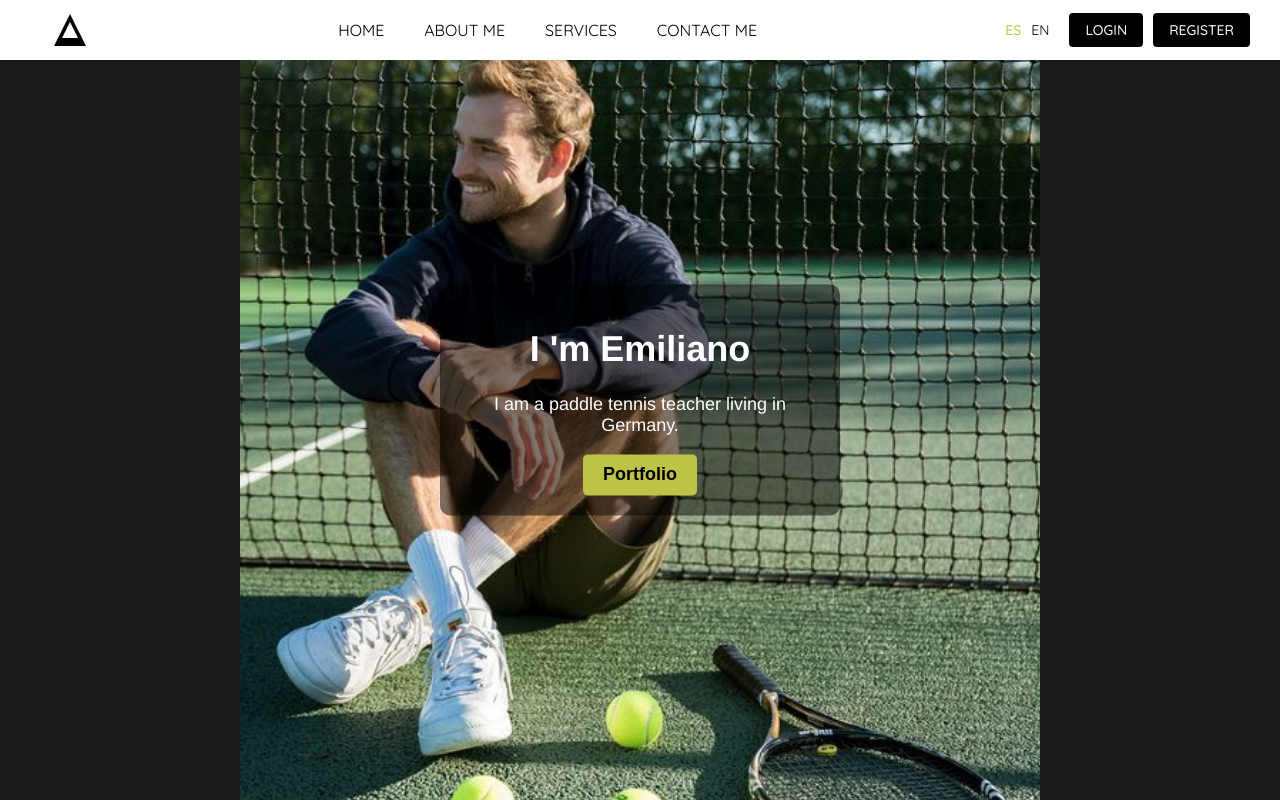
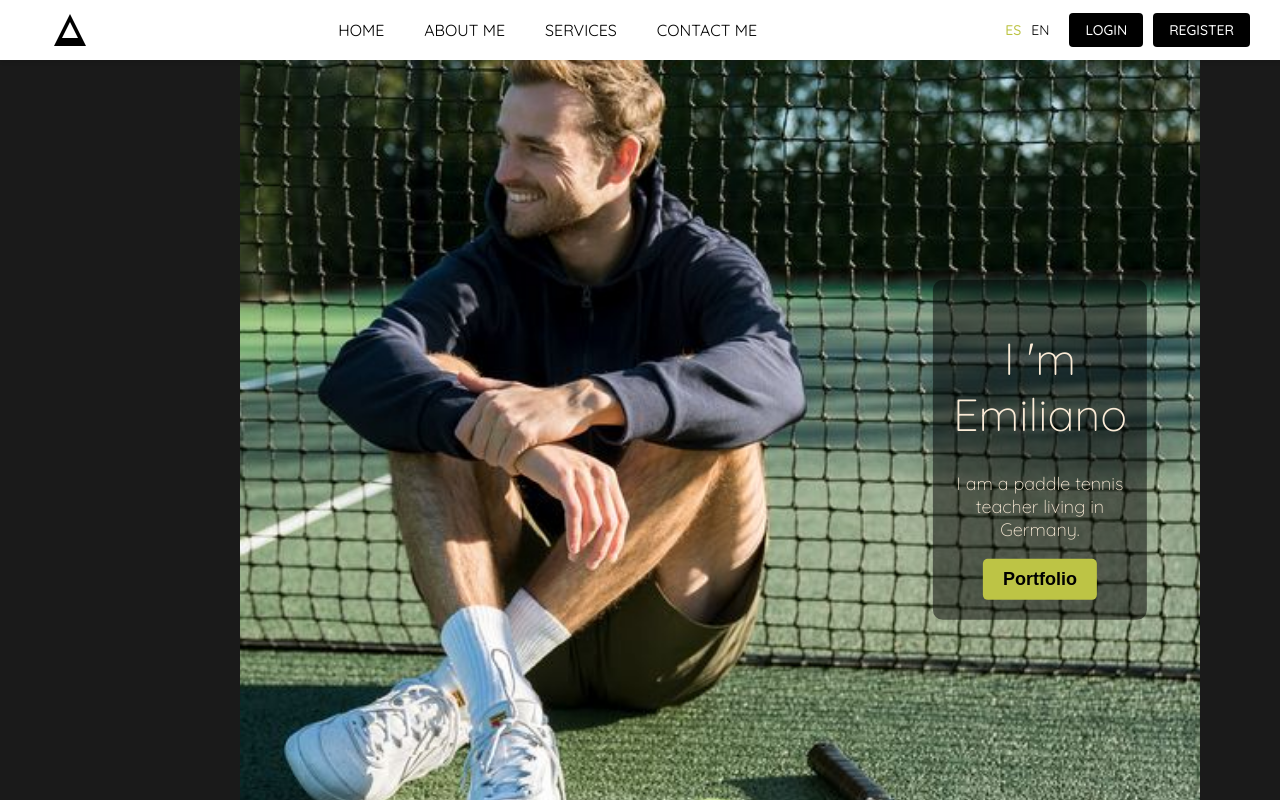
Before and after one commit to GiselaHurtado/PersonalProject-Frontend, a Vue app: page /about in a window 1280 px wide. Shown: the top 800 px of the page. Built offline with nearby package versions, Linux system fonts and the light colour scheme.

Commit message:
lastest styles changes

```diff
--- a/src/components/About.vue
+++ b/src/components/About.vue
@@ -43,10 +43,11 @@ onMounted(() => {
   width: 100%;
   max-width: 800px;
   margin-bottom: 0px;
+  margin-top: 100px;
 }
 
 .image-container img {
-  width: 100%;
+  width: 120%;
   height: 100%;
   object-fit: cover;
 }
@@ -54,9 +55,12 @@ onMounted(() => {
 .overlay-text {
   position: absolute;
   top: 50%;
-  left: 50%;
+  left: 100%;
   transform: translate(-50%, -50%);
-  color: #ffffff;
+  font-family: 'Quicksand', sans-serif;
+  font-size: 18px;
+  font-weight: 300;
+  color: antiquewhite;
   text-align: center;
   background-color: rgba(0, 0, 0, 0.5);
   padding: 20px;
@@ -64,8 +68,11 @@ onMounted(() => {
 }
 
 .overlay-text h1 {
-  font-size: 36px;
+  font-size: 45px;
   font-weight: bold;
+  font-family: 'Quicksand', sans-serif;
+  font-weight: 300;
+  color: antiquewhite;
 }
 
 .overlay-text p {
--- a/src/components/AdminNavBar.vue
+++ b/src/components/AdminNavBar.vue
@@ -140,9 +140,19 @@ const isAuthenticated = ref(authStore.isAuthenticated);
   }
 }
 
-@media (min-width: 769px) {
+@media (max-width: 768px) {
   .navbar {
-    justify-content: space-between;
+    flex-direction: column;
+    height: auto;
+    padding: 10px;
+  }
+  .menu {
+    flex-direction: column;
+    gap: 10px;
+  }
+  .right-section {
+    flex-direction: column;
+    gap: 10px;
   }
 }
 </style>
--- a/src/components/Appointment.vue
+++ b/src/components/Appointment.vue
@@ -15,7 +15,7 @@
 .calendar-container {
   margin: 100px 80px 50px 200px;
   display: flex;
-  width: 70%;
+  width: 80%;
   justify-content: center;
   align-items: center;
   background-color: #b9bf4eb8;
@@ -30,7 +30,7 @@
 
 .calendar-frame {
   border: 0;
-  width: 70%;
+  width: 100%;
   height: 850px;
   frameborder: 0;
   box-shadow: 0px 4px 12px rgba(0, 0, 0, 0.1);
--- a/src/components/UserNavBar.vue
+++ b/src/components/UserNavBar.vue
@@ -1,18 +1,17 @@
 <script setup>
 import { ref } from 'vue';
 import { useRouter } from 'vue-router';
-import { useAuthStore } from '@/stores/auth'; // Usamos la tienda de autenticación
+import { useAuthStore } from '@/stores/auth';
 
 const router = useRouter();
-const authStore = useAuthStore(); // Accedemos a la información de autenticación
+const authStore = useAuthStore();
 
-// Nombre del usuario (podríamos obtenerlo de la tienda de autenticación)
-const userName = ref(authStore.userName || 'User'); // Nombre del usuario o "User" por defecto
+const userName = ref(authStore.userName || 'User');
 
-// Función para cerrar sesión
+
 const logout = () => {
-  authStore.logout(); // Llamamos a la función de cierre de sesión
-  router.push('/login'); // Redirigimos al login después de cerrar sesión
+  authStore.logout();
+  router.push('/login');
 };
 </script>
 
@@ -92,7 +91,7 @@ const logout = () => {
   gap: 20px;
 }
 
-/* Estilos del saludo y botón */
+
 .user-section {
   display: flex;
   align-items: center;
@@ -117,13 +116,14 @@ const logout = () => {
   color: #fff;
   cursor: pointer;
   transition: background-color 0.3s ease;
+  margin-right: 40px;
 }
 
 .auth-button:hover {
   background-color: #333;
 }
 
-/* Responsivo: ajustes para pantallas pequeñas */
+
 @media (max-width: 768px) {
   .navbar {
     flex-direction: column;
```
